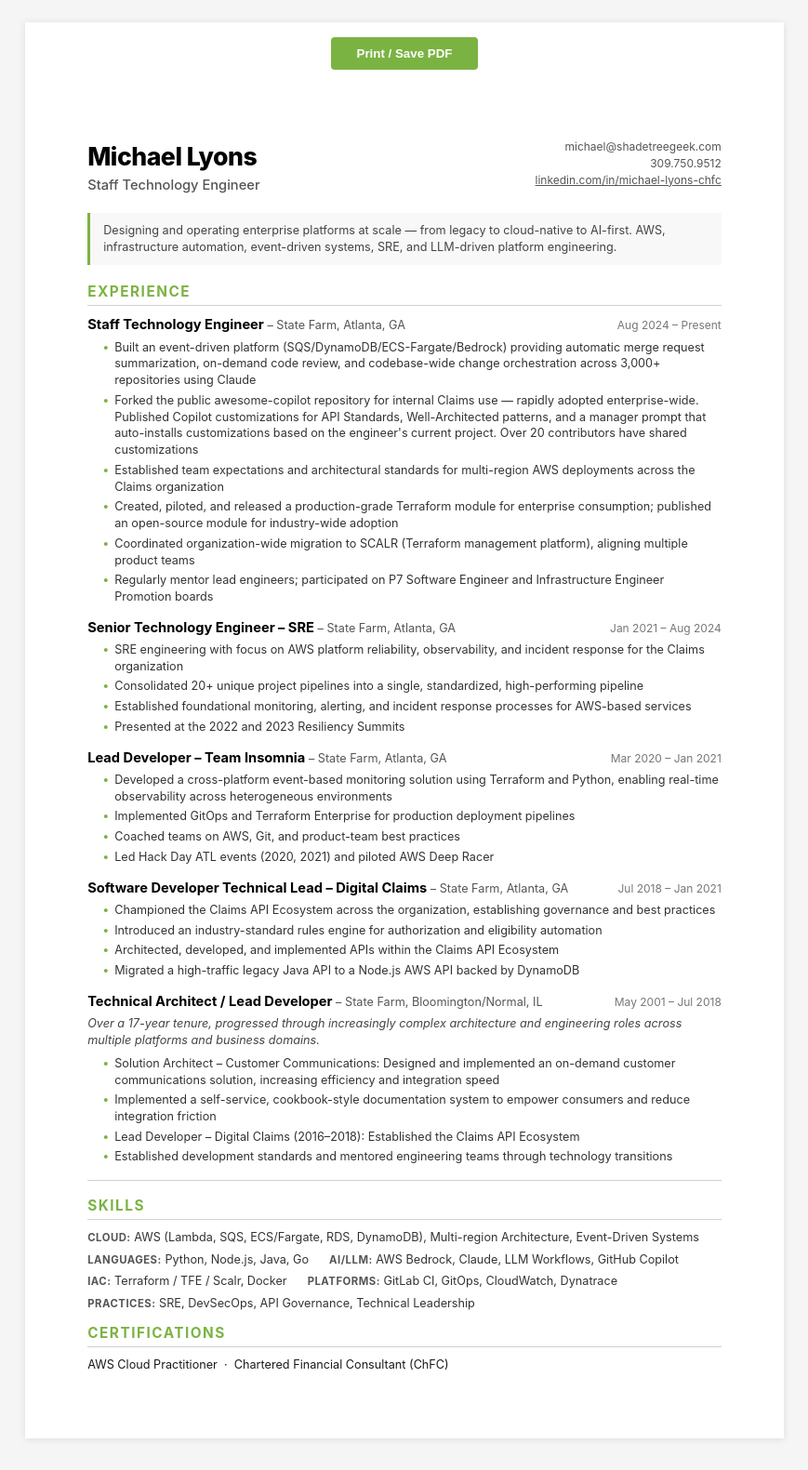
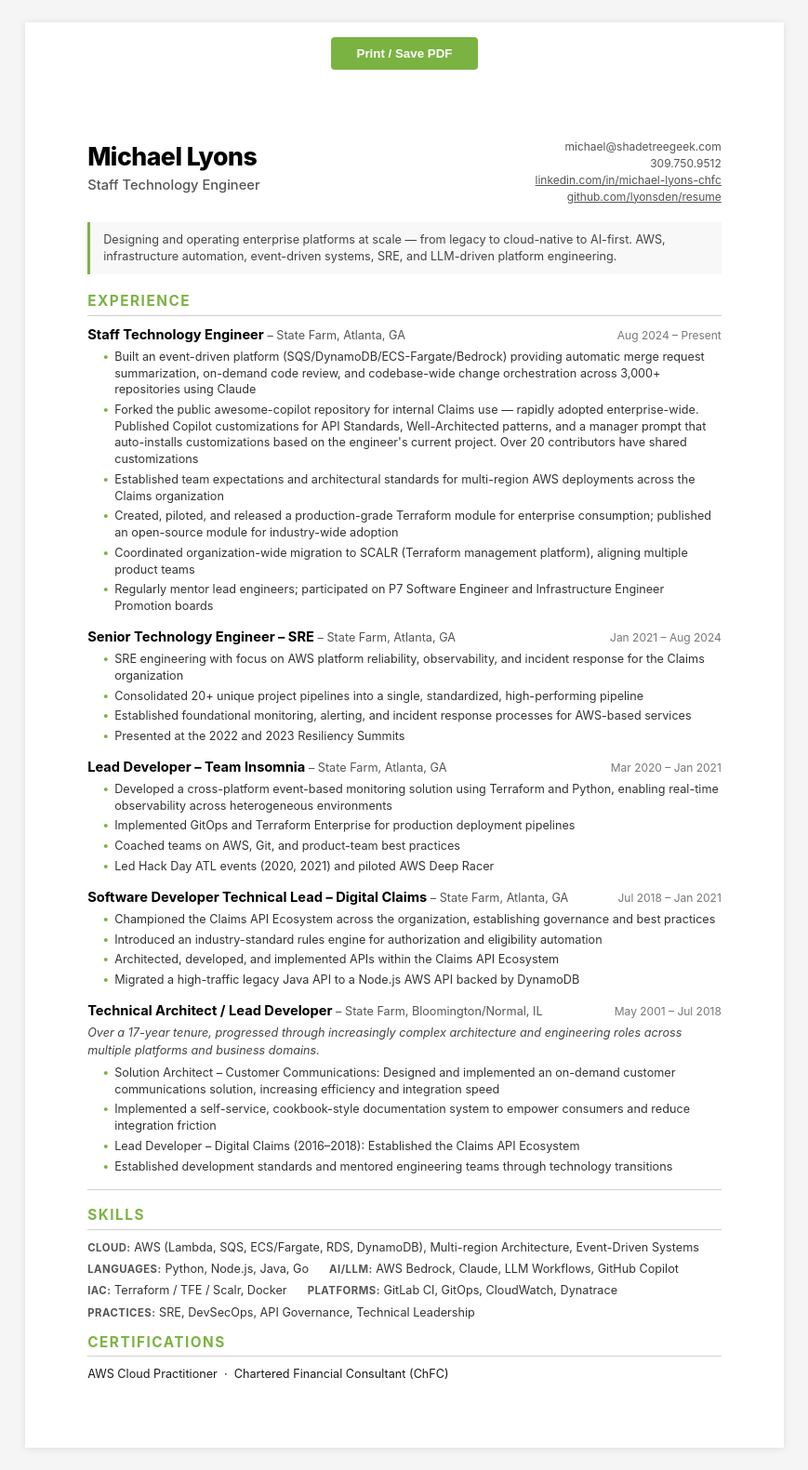
Before and after one commit to lyonsden/resume, a Jekyll site: the page docs/print.html, which Jekyll copies as it is, in a window 1280 px wide. Shown: the whole page at 93% size, without its empty margins (205-1074 px from the left). Built offline with Jekyll 4.4.1, drawn with Linux system fonts in a browser that asks for light colours.

Commit message:
Add GitHub repo link to print.html header

```diff
--- a/docs/print.html
+++ b/docs/print.html
@@ -31,7 +31,8 @@ hr{border:none;height:1px;background:#D0D0D0;margin:16px 0}
       <div class="header-contact">
         michael@shadetreegeek.com<br>
         309.750.9512<br>
-        <a href="https://www.linkedin.com/in/michael-lyons-chfc" target="_blank" rel="noopener" style="color:#555;text-decoration:underline">linkedin.com/in/michael-lyons-chfc</a>
+        <a href="https://www.linkedin.com/in/michael-lyons-chfc" target="_blank" rel="noopener" style="color:#555;text-decoration:underline">linkedin.com/in/michael-lyons-chfc</a><br>
+        <a href="https://github.com/lyonsden/resume" target="_blank" rel="noopener" style="color:#555;text-decoration:underline">github.com/lyonsden/resume</a>
       </div>
     </div>
 
```
